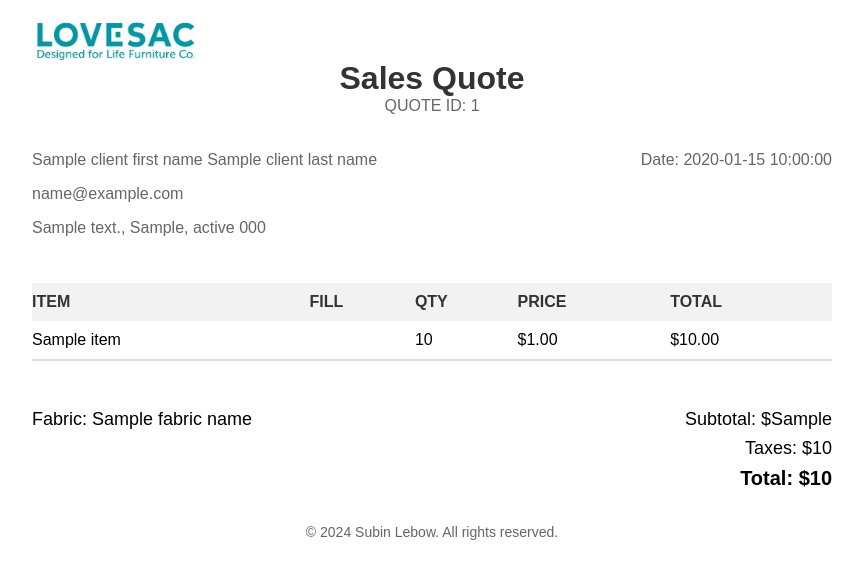
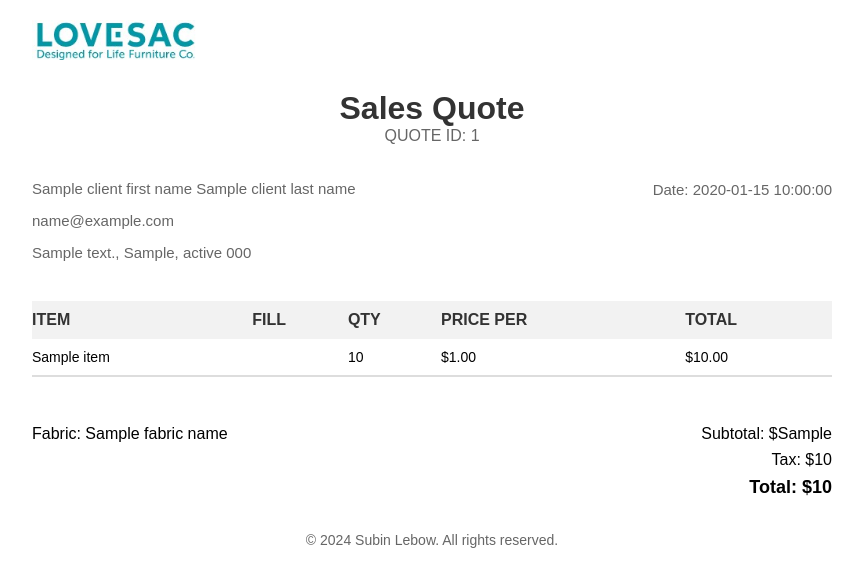
Before and after one commit to deflatedDbug/quote-gen-api, a Flask app: template templates/quote_template.html in a window 1280 px wide. Shown: the top 587 px of the page, without its empty margins (208-1071 px from the left). Run offline with Flask 3, Linux system fonts and the light colour scheme; the template is opened without the code that fills it: most values are stand-ins (such as "Sample title", 1, 10 or a date in 2020).

Commit message:
lowered font-sizing for table elements, added margin-top for the header, decreased font-sizing for client-info

```diff
--- a/templates/quote_template.html
+++ b/templates/quote_template.html
@@ -57,17 +57,18 @@
         display: flex;
         flex-direction: row;
         justify-content: space-between;
-        margin-bottom: 10px;
+        margin-bottom: 5px;
       }
       .header p {
         font-size: 16px;
         color: #666;
       }
+
       .client-info,
       .quote-info,
       .footer p {
         margin: 0;
-        font-size: 16px;
+        font-size: 15px;
         color: #666;
       }
       .quote-info {
@@ -83,10 +84,12 @@
         background-color: #f2f2f2;
         color: #333;
         padding: 10px 0;
+        font-size: 15 px;
       }
       td {
         padding: 10px 0;
         border-bottom: 2px solid #ddd;
+        font-size: 14px;
       }
 
       .sactional-info {
@@ -115,12 +118,12 @@
       .discount,
       .tax,
       .total {
-        font-size: 18px;
+        font-size: 16px;
         margin-top: 8px;
       }
 
       .total {
-        font-size: 20px;
+        font-size: 18px;
         font-weight: bold;
       }
 
@@ -173,7 +176,7 @@
             alt="Lovesac Logo"
             style="height: 40px; align-self: flex-start"
           />
-          <h1 style="font-size: 32px">Sales Quote</h1>
+          <h1 style="font-size: 32px; margin-top: 30px;">Sales Quote</h1>
           <p s class="print-only">QUOTE ID: {{ quote_id }}</p>
         </div>
       </div>
@@ -199,7 +202,7 @@
             <th>ITEM</th>
             <th>FILL</th>
             <th>QTY</th>
-            <th>PRICE</th>
+            <th>PRICE PER</th>
             <th>TOTAL</th>
           </tr>
         </thead>
@@ -232,7 +235,7 @@
             Discount: (${{comma_separated_discount}})
           </div>
           {% endif %}
-          <div class="tax">Taxes: ${{comma_separated_tax}}</div>
+          <div class="tax">Tax: ${{comma_separated_tax}}</div>
           <div class="total">Total: ${{comma_separated_total}}</div>
         </div>
       </div>
```
